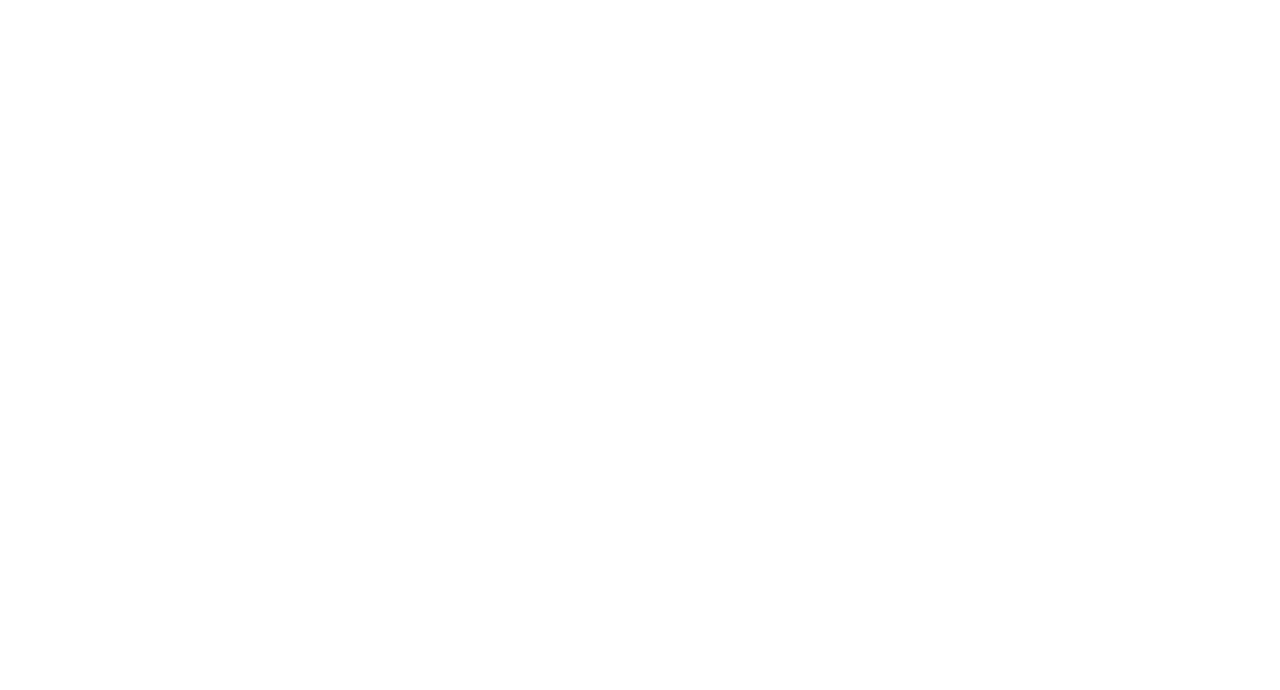
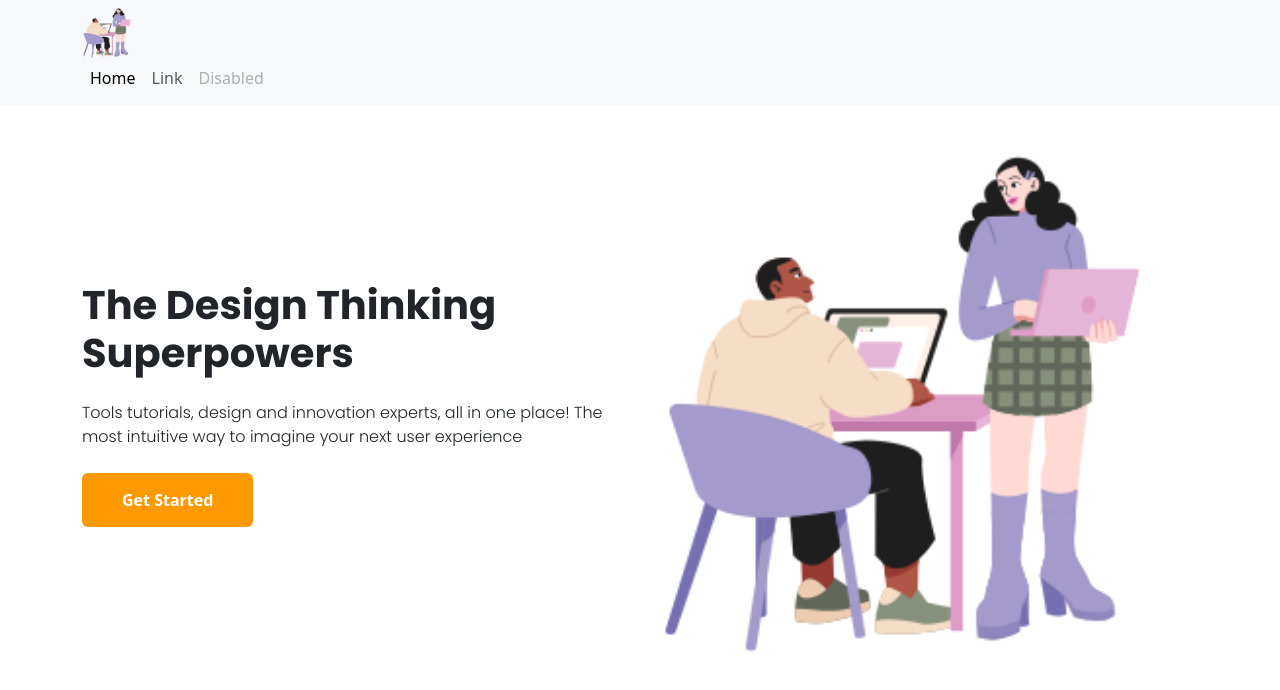
Before and after one commit to Ardywsptr/landing-page-bwa, a plain HTML site: page index.html in a window 1280 px wide. Drawn offline with Linux system fonts and the light colour scheme.

Commit message:
add new file css/custom.css, img/hero.png and modified index.html

```diff
--- /dev/null
+++ b/css/custom.css
@@ -0,0 +1,27 @@
+body {
+    padding: 0;
+    margin: 0;
+    box-sizing: border-box;
+}
+
+.btn-primary {
+    background-color: #FF9900;
+    border: none;
+    padding: 15px 40px;
+    font-size: 16px;
+    font-weight: bold;
+}
+
+.btn-primary:hover {
+    background-color: #de8f18;
+}
+
+.herobwa h1{
+    font-family: 'Poppins', sans-serif;
+    font-weight: 700;
+}
+
+.herobwa p{
+    font-family: 'Poppins', sans-serif;
+    font-weight: 400;
+}
--- a/index.html
+++ b/index.html
@@ -5,11 +5,64 @@
     <meta charset="UTF-8">
     <meta http-equiv="X-UA-Compatible" content="IE=edge">
     <meta name="viewport" content="width=device-width, initial-scale=1.0">
+    <!-- style -->
     <link rel="stylesheet" href="css/bootstrap.css">
+    <link rel="stylesheet" href="css/custom.css">
+    <!-- font -->
+    <link rel="preconnect" href="https://fonts.googleapis.com">
+    <link rel="preconnect" href="https://fonts.gstatic.com" crossorigin>
+    <link href="https://fonts.googleapis.com/css2?family=Poppins:ital,wght@0,100;0,300;0,700;1,400;1,700&display=swap"
+        rel="stylesheet">
     <title>Landing page BWA</title>
 </head>
 
 <body>
+    <!-- navigation -->
+    <nav class="navbar navbar-expand-lg bg-body-tertiary">
+        <div class="container">
+            <div class="row">
+                <div class="container-fluid">
+                    <div class="col">
+                        <img width="50px" src="img/hero.png" alt="">
+                    </div>
+                    <div class="col justify-content-end">
+                        <div class="collapse navbar-collapse" id="navbarSupportedContent">
+                            <ul class="navbar-nav me-auto mb-2 mb-lg-0">
+                                <li class="nav-item">
+                                    <a class="nav-link active" aria-current="page" href="#">Home</a>
+                                </li>
+                                <li class="nav-item">
+                                    <a class="nav-link" href="#">Link</a>
+                                </li>
+                                <li class="nav-item">
+                                    <a class="nav-link disabled">Disabled</a>
+                                </li>
+                            </ul>
+                        </div>
+                    </div>
+                </div>
+            </div>
+        </div>
+    </nav>
+    <!-- end navigation -->
+
+    <!-- hero -->
+    <section class="herobwa mt-5">
+        <div class="container">
+            <div class="row">
+                <div class="col align-self-center">
+                    <h1 class="mb-4">The Design Thinking Superpowers</h1>
+                    <p class="mb-4">Tools tutorials, design and innovation experts, all in one place! The most intuitive
+                        way to
+                        imagine your next user experience</p>
+                    <a class="btn btn-primary" href="#" role="button">Get Started</a>
+                </div>
+                <div class="col align-self-center">
+                    <img width="500px" src="img/hero.png" alt="">
+                </div>
+            </div>
+        </div>
+    </section>
 
     <script src="js/bootstrap.js"></script>
 </body>
```
Also changed, not shown: img/hero.png (added).
